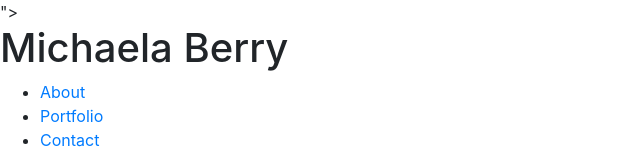
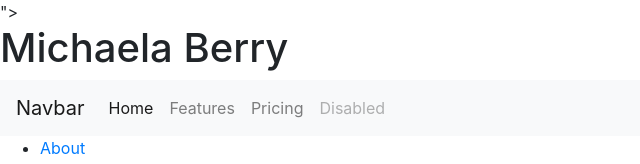
Before and after one commit to michaelaberry2019/Homework1910, a plain HTML site: page portfolio.html in a window 1280 px wide. Shown: the top 164 px of the page, without its empty margins (0-640 px from the left). Drawn offline with nearby package versions, Linux system fonts and the light colour scheme.

Commit message:
adding nav in crude form

```diff
--- a/portfolio.html
+++ b/portfolio.html
@@ -8,6 +8,9 @@
     <link rel="stylesheet" href="https://stackpath.bootstrapcdn.com/bootstrap/4.3.1/css/bootstrap.min.css" integrity="sha384-ggOyR0iXCbMQv3Xipma34MD+dH/1fQ784/j6cY/iJTQUOhcWr7x9JvoRxT2MZw1T" crossorigin="anonymous">">
 </head>
 <body>
+    <style>
+        .container
+        </style>
 
     <!--
         Using Bootstrap, recreate your portfolio site with the following items:
@@ -15,8 +18,31 @@
     A responsive layout
     Responsive images
     The Bootstrap portfolio should minimize the use of media queries. -->
+
     <header>
             <h1>Michaela Berry</h1>
+            <nav class="navbar navbar-expand-lg navbar-light bg-light">
+                    <a class="navbar-brand" href="#">Navbar</a>
+                    <button class="navbar-toggler" type="button" data-toggle="collapse" data-target="#navbarNav" aria-controls="navbarNav" aria-expanded="false" aria-label="Toggle navigation">
+                      <span class="navbar-toggler-icon"></span>
+                    </button>
+                    <div class="collapse navbar-collapse" id="navbarNav">
+                      <ul class="navbar-nav">
+                        <li class="nav-item active">
+                          <a class="nav-link" href="#">Home <span class="sr-only">(current)</span></a>
+                        </li>
+                        <li class="nav-item">
+                          <a class="nav-link" href="#">Features</a>
+                        </li>
+                        <li class="nav-item">
+                          <a class="nav-link" href="#">Pricing</a>
+                        </li>
+                        <li class="nav-item">
+                          <a class="nav-link disabled" href="#" tabindex="-1" aria-disabled="true">Disabled</a>
+                        </li>
+                      </ul>
+                    </div>
+                  </nav>
                 <nav>
                     <ul>
                      <li><a href="index.html">About</a></li>
```
